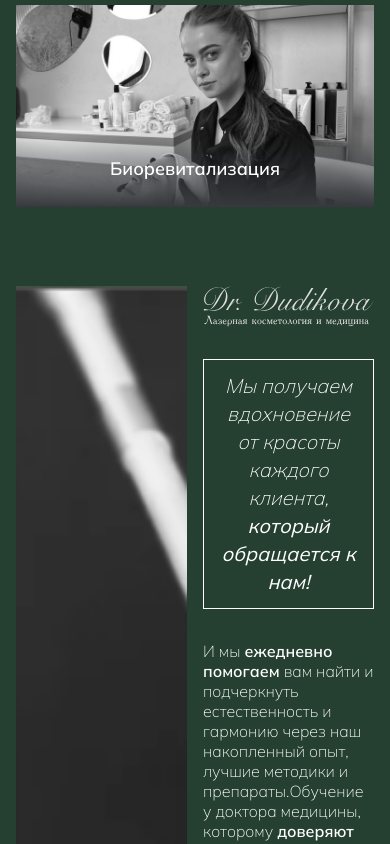
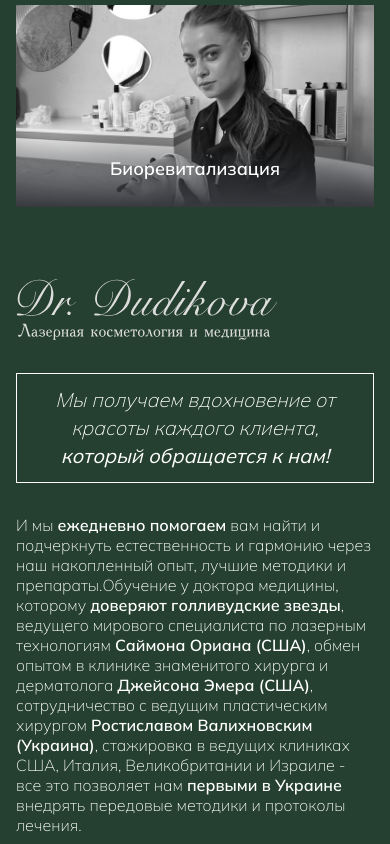
Before and after one commit to KirillUnited/beautymyway-app, a Next.js app: page / in a window 390 px wide. Shown: the part 2341-3185 px from the top of the page. Built offline with nearby package versions, Linux system fonts and the light colour scheme.

Commit message:
Update image section

```diff
--- a/src/components/containers/AboutSection/AboutSection.module.scss
+++ b/src/components/containers/AboutSection/AboutSection.module.scss
@@ -0,0 +1,5 @@
+.wrapper {
+    &>:first-child {
+        order: 1;
+    }
+}
--- a/src/components/containers/AboutSection/AboutSection.tsx
+++ b/src/components/containers/AboutSection/AboutSection.tsx
@@ -1,12 +1,13 @@
 import React from 'react';
 import ImageSectionLayout from '../ImageSectionLayout';
-import image from '../../../../public/images/about.png';
 import Image from 'next/image';
+import styles from './AboutSection.module.scss';
 
 export default function AboutSection() {
     return (
         <ImageSectionLayout
-            image={image}
+            image={`about.png`}
+            className={styles.wrapper}
         >
             <Image
                 src={`/images/logo.svg`}
--- a/src/components/containers/FeaturedProductsSection/FeaturedProductsSection.tsx
+++ b/src/components/containers/FeaturedProductsSection/FeaturedProductsSection.tsx
@@ -27,7 +27,7 @@ const products = [
 
 export default function FeaturedProductsSection(): React.JSX.Element {
     return (
-        <section>
+        <section className='pb-4'>
             <div className='container'>
                 <div className='section-heading'>
                     <h2 className='section-title'>Уникальные процедуры</h2>
--- a/src/components/containers/HitSection/HitSection.tsx
+++ b/src/components/containers/HitSection/HitSection.tsx
@@ -1,13 +1,12 @@
 import React from 'react';
 import ImageSectionLayout from '../ImageSectionLayout';
-import image from '../../../../public/images/hit.png';
 import styles from './HitSection.module.scss';
 import Button from '@/components/Button/Button';
 
 export default function HitSection() {
     return (
         <ImageSectionLayout
-            image={image}
+            image={`hit.png`}
             title='Процедура месяца'
             description='Фракционное омоложение Frax'
             className={styles.wrapper}
@@ -26,7 +25,7 @@ export default function HitSection() {
                 Кроме того, аппарат позволяет регулировать площадь покрытия,
                 работая при этом без риска рубцевания и ожогов.
             </p>
-            <Button variant='primary' className='self-start mt-auto'>Детальнее о процедуре</Button>
+            <Button variant='primary' className='self-start mt-4 lg:mt-auto'>Детальнее о процедуре</Button>
         </ImageSectionLayout>
     )
 }
--- a/src/components/containers/ImageSectionLayout.module.scss
+++ b/src/components/containers/ImageSectionLayout.module.scss
@@ -1,8 +1,8 @@
 .root {
-    @apply py-20;
+    @apply pt-14 lg:pt-20 py-12;
 }
 .wrapper {
-    @apply container grid grid-cols-2 gap-4;
+    @apply container grid grid-cols-1 lg:grid-cols-2 gap-y-6 gap-x-4;
 }
 .title {
     @apply text-3xl font-semibold leading-9;
--- a/src/components/containers/ImageSectionLayout.props.ts
+++ b/src/components/containers/ImageSectionLayout.props.ts
@@ -2,7 +2,7 @@ import { StaticImageData } from "next/image";
 
 export interface ImageSectionLayoutProps extends React.DetailedHTMLProps<React.HTMLAttributes<HTMLElement>, HTMLElement> {
     children: React.ReactNode,
-    image?: StaticImageData,
+    image: string,
     title?: string,
     description?: string
 }
--- a/src/components/containers/ImageSectionLayout.tsx
+++ b/src/components/containers/ImageSectionLayout.tsx
@@ -10,7 +10,9 @@ export default function ImageSectionLayout({ title, description, children, image
             <div className={cn(styles.wrapper, className)}>
                 <div className='relative'>
                     <Image
-                        src={image}
+                        src={`/images/${image}`}
+                        width={510}
+                        height={510}
                         alt={title || 'Артур Сугако теперь и в Барселоне!'}
                         className='object-cover w-full h-full'
                     />
--- a/src/components/containers/SurgerySection/SurgerySection.tsx
+++ b/src/components/containers/SurgerySection/SurgerySection.tsx
@@ -1,12 +1,11 @@
 import React from 'react';
 import ImageSectionLayout from '../ImageSectionLayout';
-import image from '../../../../public/images/surgery.png';
 import styles from './SurgerySection.module.scss';
 
 export default function SurgerySection() {
     return (
         <ImageSectionLayout
-            image={image}
+            image={`surgery.png`}
             title='COSMETIC SURGERY CLINIC'
             className={styles.wrapper}
         >
```
